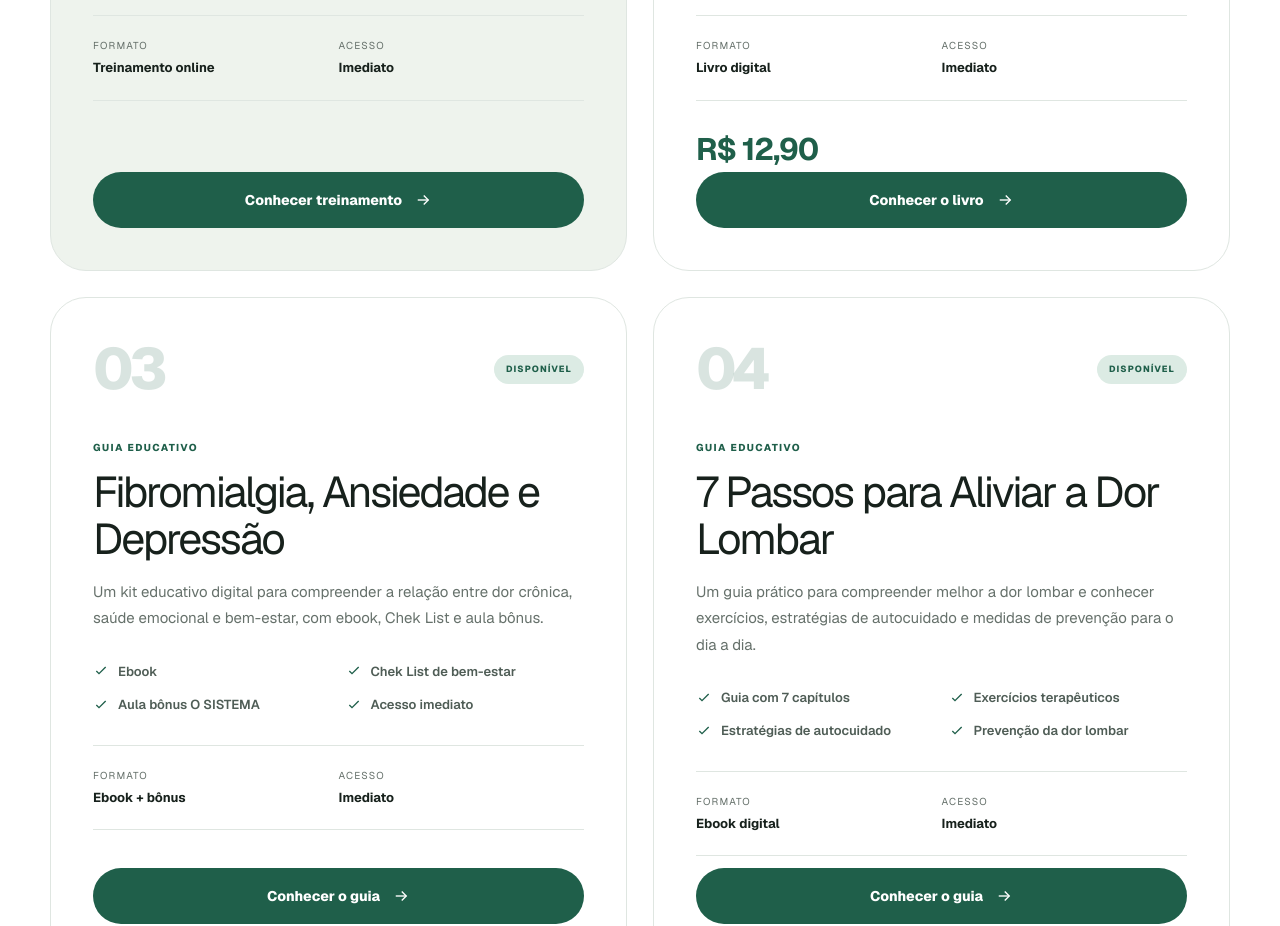
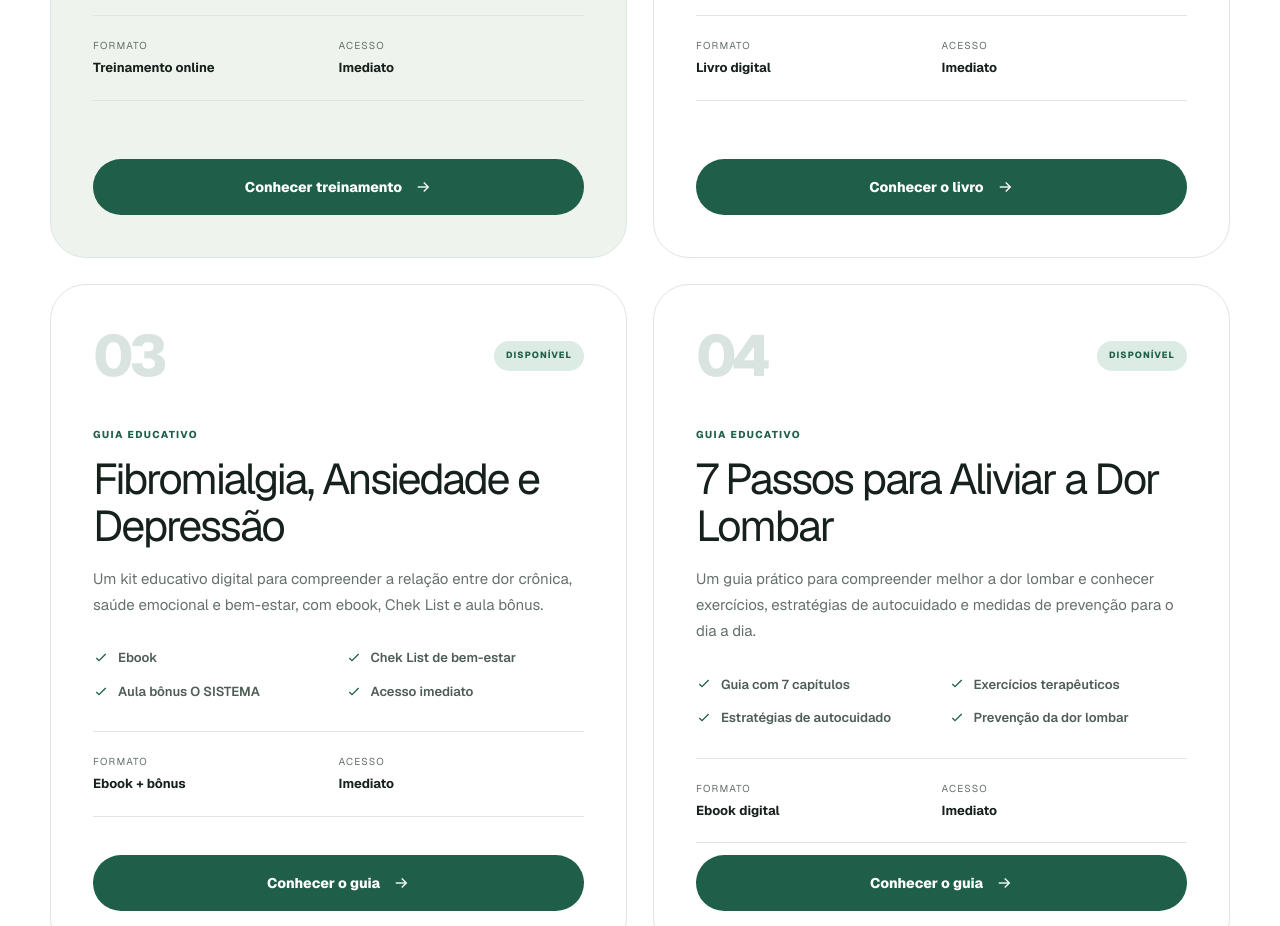
Before and after one commit to sampaiofrank2016-stack/drfrankeduardo, a Next.js app: page /treinamentos/pacientes in a window 1280 px wide. Shown: the part 1660-2586 px from the top of the page. Built offline with nearby package versions, Linux system fonts and the light colour scheme.

Commit message:
feat: adiciona listas de espera hernia e dor no ombro

```diff
--- a/src/app/(site)/treinamentos/pacientes/page.tsx
+++ b/src/app/(site)/treinamentos/pacientes/page.tsx
@@ -36,7 +36,6 @@ const products: TrainingProduct[] = [
       "Uma leitura sobre as mudanças que aparecem depois dos 40 e como hábitos, escolhas e sobrecargas acumuladas ao longo da vida podem influenciar nossa saúde.",
     format: "Livro digital",
     access: "Imediato",
-    price: "R$ 12,90",
     href: "/livros/depois-dos-enta",
     status: "available",
     buttonLabel: "Conhecer o livro",
```
